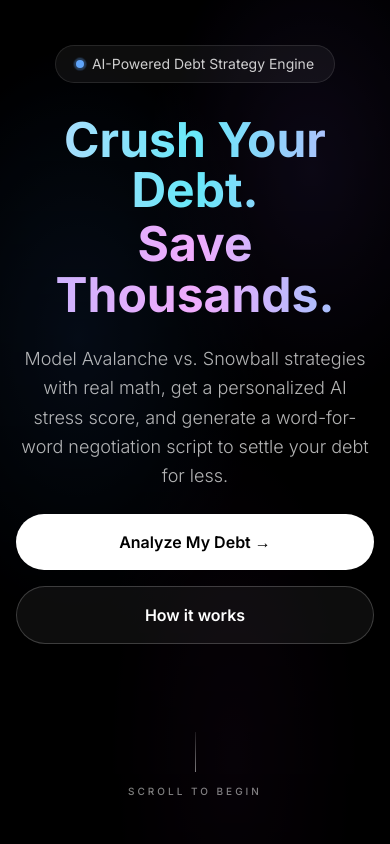
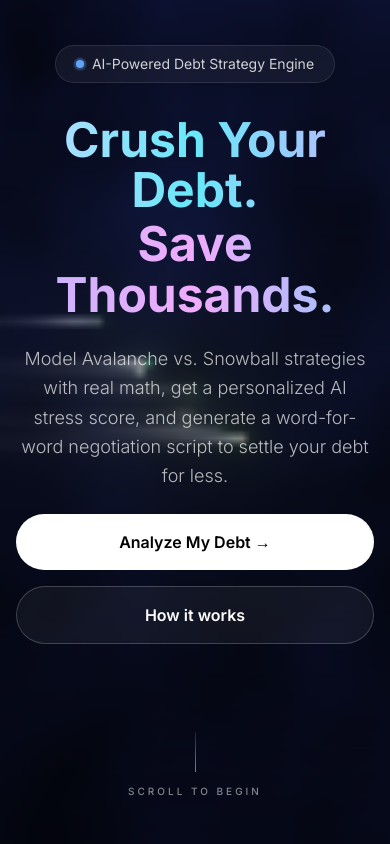
Before and after one commit to aryangorde8/debtclear, a Next.js app in the folder frontend/: page / in a window 390 px wide. Shown: the top 844 px of the page. Built offline with nearby package versions, Linux system fonts and the light colour scheme; no server answers.

Commit message:
Same shader on mobile and desktop — adaptive resolution & framerate
Mobile renders canvas at 12% screen size (vs 60% desktop) and 15fps
(vs 30fps desktop). CSS stretches it to full screen — imperceptible on
organic nebula noise. Consistent visual identity across all devices.

```diff
--- a/frontend/src/app/globals.css
+++ b/frontend/src/app/globals.css
@@ -75,15 +75,6 @@ input[type=number]::-webkit-inner-spin-button,
 input[type=number]::-webkit-outer-spin-button { -webkit-appearance: none; }
 input[type=number] { -moz-appearance: textfield; }
 
-/* Mobile gradient animation */
-@keyframes gradient-shift {
-  0%, 100% { opacity: 1; }
-  50% { opacity: 0.85; }
-}
-.animate-gradient-shift {
-  animation: gradient-shift 8s ease-in-out infinite;
-}
-
 /* Reduce motion for users who prefer it / low-end devices */
 @media (prefers-reduced-motion: reduce) {
   .animate-gradient-shift,
--- a/frontend/src/components/ShaderBackground.tsx
+++ b/frontend/src/components/ShaderBackground.tsx
@@ -1,5 +1,5 @@
 "use client";
-import { useRef, useEffect, useState } from "react";
+import { useRef, useEffect } from "react";
 
 // Simplified shader — 3 FBM octaves (was 5), 7 loop iterations (was 11)
 const shaderSource = `#version 300 es
@@ -51,7 +51,7 @@ void main(void) {
   O=vec4(col,1);
 }`;
 
-function DesktopShader() {
+export function ShaderBackground() {
   const canvasRef = useRef<HTMLCanvasElement>(null);
   const rafRef = useRef<number>(0);
 
@@ -61,11 +61,18 @@ function DesktopShader() {
     const gl = canvas.getContext("webgl2");
     if (!gl) return;
 
-    // Lower resolution on desktop too — most users can't tell the difference
-    const dpr = Math.min(window.devicePixelRatio, 1.5) * 0.6;
+    const isMobile = window.innerWidth < 768 || navigator.maxTouchPoints > 0;
+
+    // Mobile: render at ~10% of screen size (nebula looks fine blurry — all smooth gradients)
+    // Desktop: render at 60% of screen size
+    const scale = isMobile ? 0.12 : 0.6;
+
+    // Target FPS: 15 on mobile, 30 on desktop
+    const frameMs = isMobile ? 66 : 33;
+
     const resize = () => {
-      canvas.width = Math.floor(window.innerWidth * dpr);
-      canvas.height = Math.floor(window.innerHeight * dpr);
+      canvas.width = Math.floor(window.innerWidth * scale);
+      canvas.height = Math.floor(window.innerHeight * scale);
       gl.viewport(0, 0, canvas.width, canvas.height);
     };
     resize();
@@ -77,7 +84,10 @@ function DesktopShader() {
       return sh;
     };
 
-    const vs = compile(`#version 300 es\nprecision mediump float;\nin vec4 position;\nvoid main(){gl_Position=position;}`, gl.VERTEX_SHADER);
+    const vs = compile(
+      `#version 300 es\nprecision mediump float;\nin vec4 position;\nvoid main(){gl_Position=position;}`,
+      gl.VERTEX_SHADER
+    );
     const fs = compile(shaderSource, gl.FRAGMENT_SHADER);
     const program = gl.createProgram()!;
     gl.attachShader(program, vs);
@@ -87,18 +97,17 @@ function DesktopShader() {
     const buf = gl.createBuffer();
     gl.bindBuffer(gl.ARRAY_BUFFER, buf);
     gl.bufferData(gl.ARRAY_BUFFER, new Float32Array([-1, 1, -1, -1, 1, 1, 1, -1]), gl.STATIC_DRAW);
-    const pos = gl.getAttribLocation(program, "position");
-    gl.enableVertexAttribArray(pos);
-    gl.vertexAttribPointer(pos, 2, gl.FLOAT, false, 0, 0);
+    const posLoc = gl.getAttribLocation(program, "position");
+    gl.enableVertexAttribArray(posLoc);
+    gl.vertexAttribPointer(posLoc, 2, gl.FLOAT, false, 0, 0);
 
     const uRes = gl.getUniformLocation(program, "resolution");
     const uTime = gl.getUniformLocation(program, "time");
 
-    // 30fps cap — skip every other frame
     let last = 0;
     const loop = (now: number) => {
       rafRef.current = requestAnimationFrame(loop);
-      if (now - last < 33) return; // ~30fps
+      if (now - last < frameMs) return;
       last = now;
       gl.useProgram(program);
       gl.uniform2f(uRes, canvas.width, canvas.height);
@@ -115,39 +124,10 @@ function DesktopShader() {
     };
   }, []);
 
-  return <canvas ref={canvasRef} className="absolute inset-0 w-full h-full" />;
-}
-
-// CSS-only background for mobile — no GPU shader cost
-function MobileBackground() {
-  return (
-    <div
-      className="absolute inset-0 animate-gradient-shift"
-      style={{
-        background: `
-          radial-gradient(ellipse 80% 60% at 20% 40%, rgba(59,130,246,0.18) 0%, transparent 60%),
-          radial-gradient(ellipse 70% 50% at 80% 20%, rgba(139,92,246,0.15) 0%, transparent 60%),
-          radial-gradient(ellipse 60% 70% at 60% 90%, rgba(217,70,239,0.10) 0%, transparent 60%),
-          #000000
-        `,
-      }}
-    />
-  );
-}
-
-export function ShaderBackground() {
-  const [isMobile, setIsMobile] = useState(false);
-
-  useEffect(() => {
-    const check = () => setIsMobile(window.innerWidth < 768 || navigator.maxTouchPoints > 0);
-    check();
-    window.addEventListener("resize", check);
-    return () => window.removeEventListener("resize", check);
-  }, []);
-
   return (
     <div className="fixed inset-0 -z-10 pointer-events-none">
-      {isMobile ? <MobileBackground /> : <DesktopShader />}
+      {/* Canvas is tiny but CSS stretches it to full screen — smooth for organic noise */}
+      <canvas ref={canvasRef} className="absolute inset-0 w-full h-full" style={{ imageRendering: "auto" }} />
       <div className="absolute inset-0 bg-gradient-to-b from-black/30 via-black/50 to-black/70" />
     </div>
   );
```
